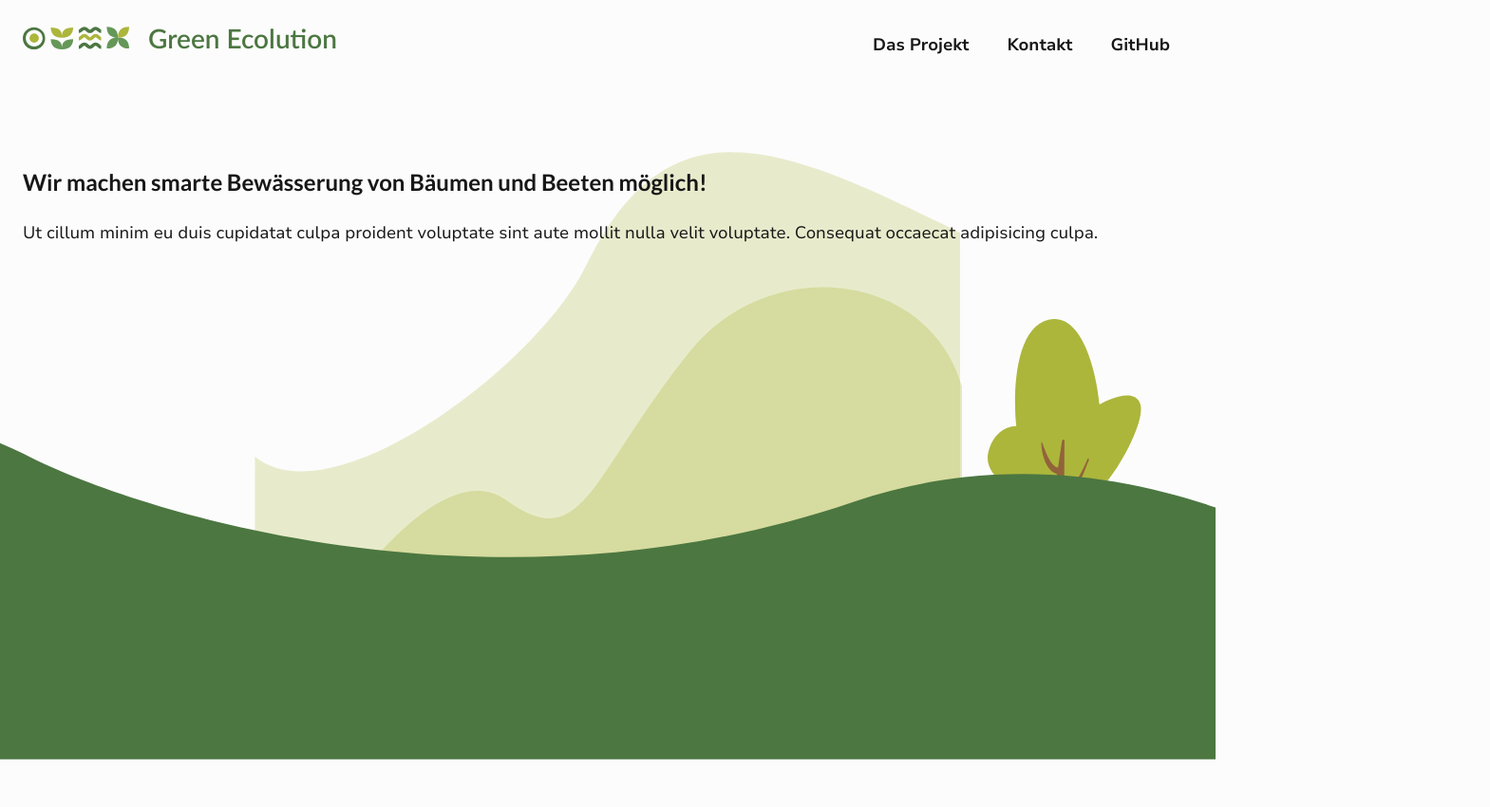
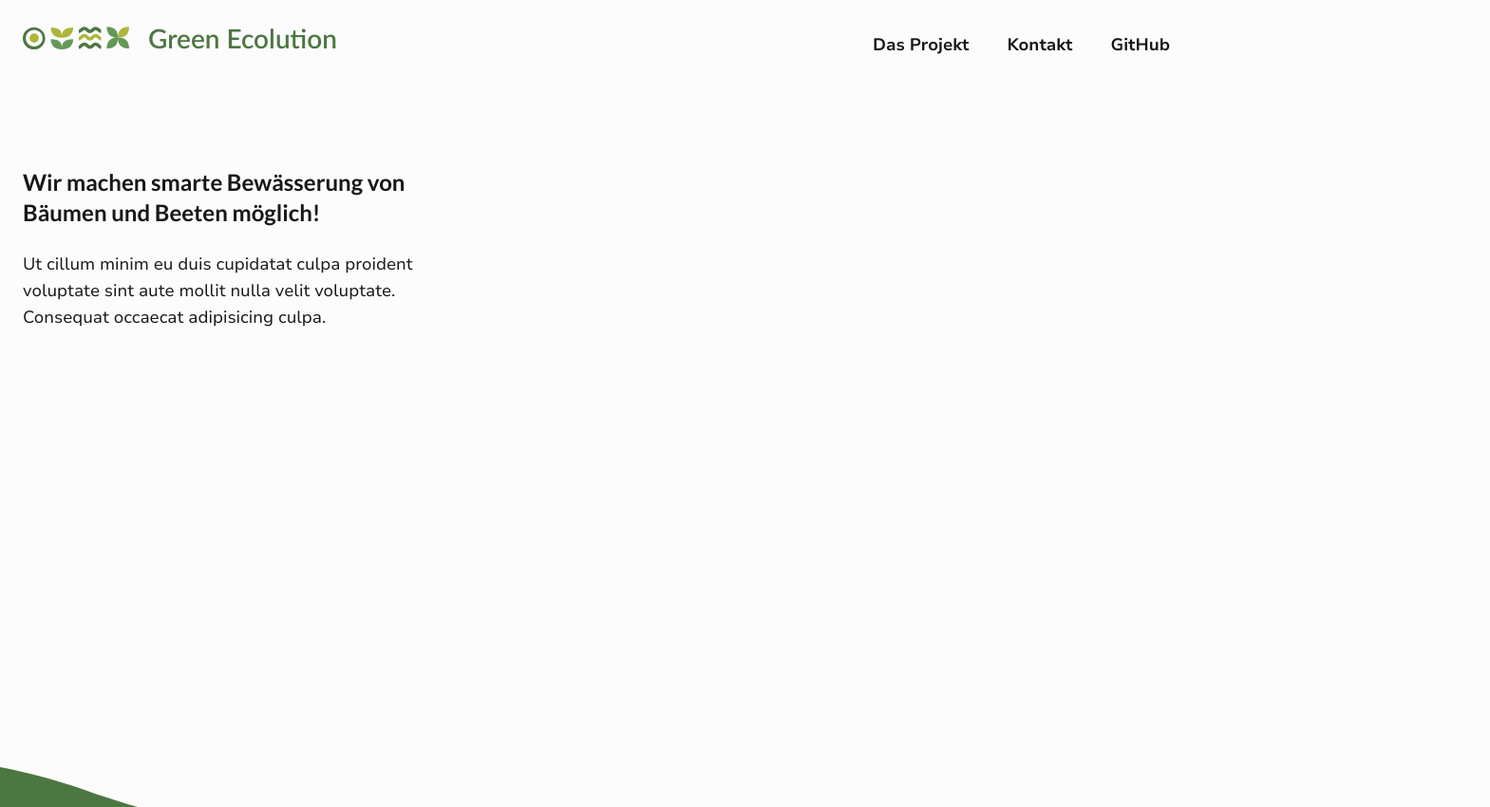
Before and after one commit to green-ecolution/project-website, a React (Vite) app: page / in a window 1280 px wide. Shown: the top 850 px of the page at 95% size, 1569 px wide, since content can reach past the window. Built offline with nearby package versions, Linux system fonts and the light colour scheme.

Commit message:
fix: add devider (wip)

```diff
--- a/src/tsx/App.tsx
+++ b/src/tsx/App.tsx
@@ -3,11 +3,13 @@ import HompageHero from "./components/sections/HomepageHero";
 import Introduction from "./components/sections/Introduction";
 import Process from "./components/sections/Process";
 import Stakeholder from "./components/sections/Stakeholder";
+import StartpageDevider from "./components/sections/StartpageDevider";
 
 function App() {
   return (
     <div>
         <HompageHero />
+        <StartpageDevider />
         <Introduction />
         <Process />
         <Stakeholder />
--- a/src/tsx/components/sections/HomepageHero.tsx
+++ b/src/tsx/components/sections/HomepageHero.tsx
@@ -2,8 +2,9 @@ function HompageHero() {
 
 
   return (
-    <section className="overflow-hidden relative mx-auto w-screen h-screen before:absolute before:w-full before:h-full before:-z-10 before:bg-background-hero-mobile before:bg-no-repeat before:bg-contain before:bg-[center_bottom_-10rem]">
-        <article className="px-4 pt-28 mb-8 md:px-6 lg:mb-14 lg:pt-36 xl:pt-44">
+    <section className="overflow-hidden relative mx-auto w-screen h-screen before:hidden before:absolute before:w-full before:h-full before:-z-10 before:bg-background-hero-mobile before:bg-no-repeat before:bg-contain before:bg-[center_bottom_-10rem]">
+        <article className="max-w-208 mx-auto px-4 pt-28 mb-8 md:px-6 lg:mb-14 lg:pt-36 lg:max-w-screen-lg xl:max-w-screen-xl xl:pt-44">
+            <div className="max-w-[30rem]">
                 <h1 className="font-lato font-bold text-xl mb-6 lg:text-2xl">
                     Wir machen smarte Bewässerung von Bäumen und Beeten möglich!
                 </h1>
@@ -11,8 +12,10 @@ function HompageHero() {
                     Ut cillum minim eu duis cupidatat culpa proident voluptate sint aute mollit nulla velit voluptate.
                     Consequat occaecat adipisicing culpa.
                 </p>
+            </div>
         </article>
-        <figure className="absolute bottom-[8%] right-[5%] -z-10">
+
+        {/* <figure className="absolute bottom-[8%] right-[5%] -z-10">
             <svg className="h-[50vh]" aria-hidden="true" width="190" height="469" viewBox="0 0 190 469" fill="none" xmlns="http://www.w3.org/2000/svg">
                 <path d="M19.1837 282.129C39.3732 309.529 69.6573 283.932 82.2758 267.708C112.32 270.712 164.325 283.33 177.383 244.154C184.624 222.433 171.445 198.518 145.607 202.724C164.835 181.092 194.399 125.661 188.631 105.471C182.862 85.2817 152.578 97.0589 138.157 105.471C134.552 66.4142 116.886 -9.17607 75.0652 0.918663C33.2442 11.0134 31.2012 92.8528 35.4073 132.511C26.995 131.91 8.36787 137.197 1.15735 163.155C-6.05317 189.113 22.1881 206.418 37.21 211.826C22.789 223.844 -1.00575 254.729 19.1837 282.129Z" fill="#ACB63B"/>
                 <path d="M97.3852 217.687C115.182 206.774 119.547 186.454 125.008 174.394C125.008 172.534 124.253 170.795 122.992 173.711C115.356 191.368 104.524 212.795 92.1003 211.29C83.8772 219.439 79.0554 228.926 97.3852 217.687Z" fill="#92633B"/>
@@ -20,13 +23,7 @@ function HompageHero() {
                 <path d="M92.9236 256.104C107.405 256.105 119.838 238.782 124.244 230.12C124.878 228.772 125.017 227.298 123.266 229.055C112.66 239.698 98.8499 252.171 91.8955 247.57C84.1766 251.155 78.4423 256.103 92.9236 256.104Z" fill="#92633B"/>
                 <path d="M92.1023 149.965C91.1609 152.169 60.1805 365.66 50.6812 469H93.428C93.428 469 94.9264 167.048 94.9264 149.965C94.9264 149.319 93.0437 147.76 92.1023 149.965Z" fill="#92633B"/>
             </svg>
-        </figure>
-        <figure className="absolute -left-[20%] bottom-0 2xl:max-w-screen-2xl 2xl:mx-auto 2xl:bottom-0 2xl:left-auto 2xl:right-auto">
-            <svg className="w-[150%] h-full sm:w-[120%] 2xl:w-full" aria-hidden="true" width="1574" height="303" viewBox="0 0 1574 303" fill="none" xmlns="http://www.w3.org/2000/svg">
-                <path d="M1573.62 303H16.2195C0.103041 257.155 -3.7534 203.245 7.00001 150.5C28.1756 46.6365 82.261 -47.166 238.642 27.5008C340.602 81.0009 660.977 182.001 985.85 71.5008C1257.46 -20.883 1492.5 169.001 1518.64 193.501C1548.96 221.915 1565.9 260.724 1573.62 303Z" fill="#4C7741"/>
-            </svg>
-
-        </figure>
+        </figure> */}
     </section>
   );
 }
--- /dev/null
+++ b/src/tsx/components/sections/StartpageDevider.tsx
@@ -0,0 +1,11 @@
+function StartpageDevider() {
+    return (
+        <figure className="absolute -left-[20%] -bottom- 2xl:-left-[10%] 3xl:max-w-screen-3xl 3xl:mx-auto 3xl:bottom-0 3xl:inset-x-0">
+            <svg className="w-[150%] sm:w-[120%] 2xl:w-[140%] 3xl:w-full" aria-hidden="true" width="1704" height="586" viewBox="0 0 1704 586" fill="none" xmlns="http://www.w3.org/2000/svg">
+                <path d="M1031.72 76.1851C706.589 186.685 283.923 32.185 283.923 32.185C283.923 32.185 38.9638 -57.8149 9.92366 63.1851C-26.0765 213.185 45.7064 407.588 238.265 386C546 351.5 655.924 301.185 1024.92 456.685C1282.92 565.409 1404.11 583.147 1475.42 585.685C1615.92 590.685 1710.41 504.185 1702.92 415.685C1695.43 327.185 1605.42 233.685 1564.92 198.185C1524.42 162.685 1303.54 -16.1987 1031.72 76.1851Z" fill="#4C7741"/>
+            </svg>
+        </figure>
+    );
+}
+
+export default StartpageDevider;
```
Lines whose indentation alone changed are shown as unchanged.
